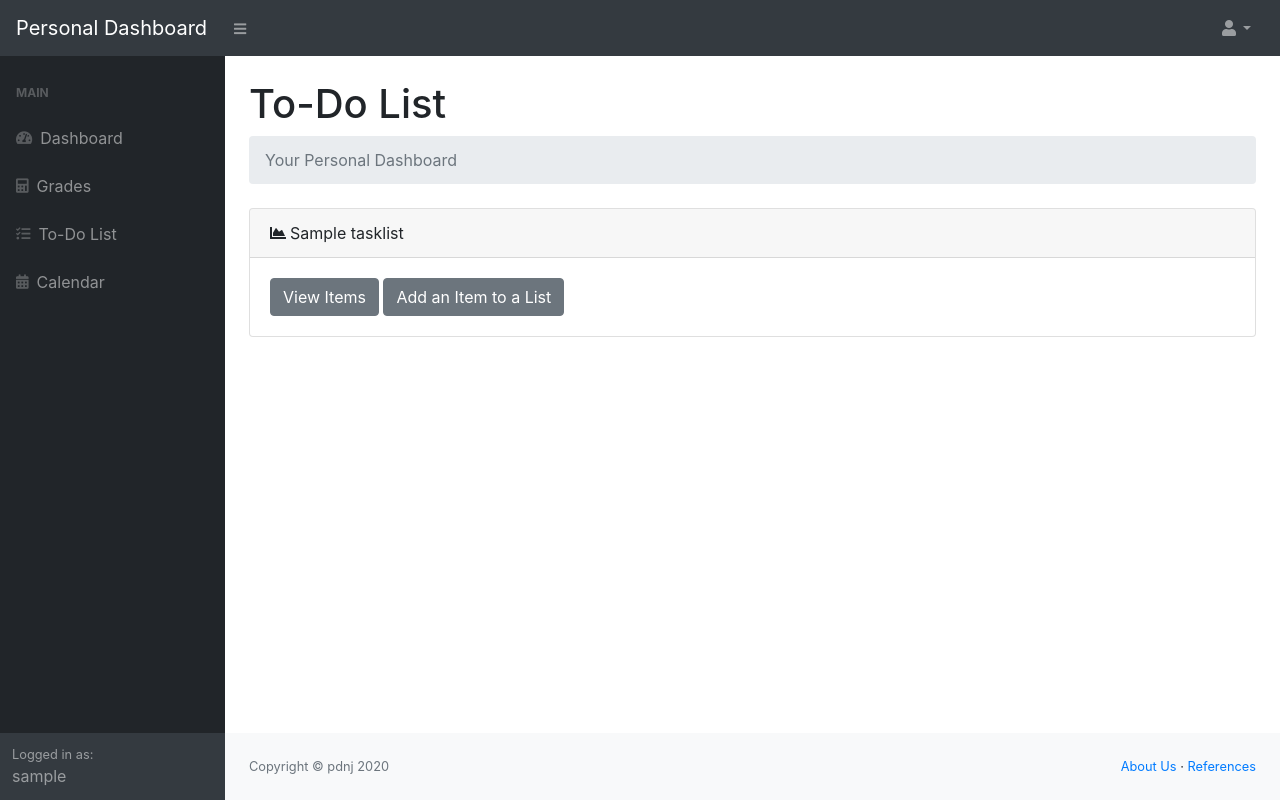
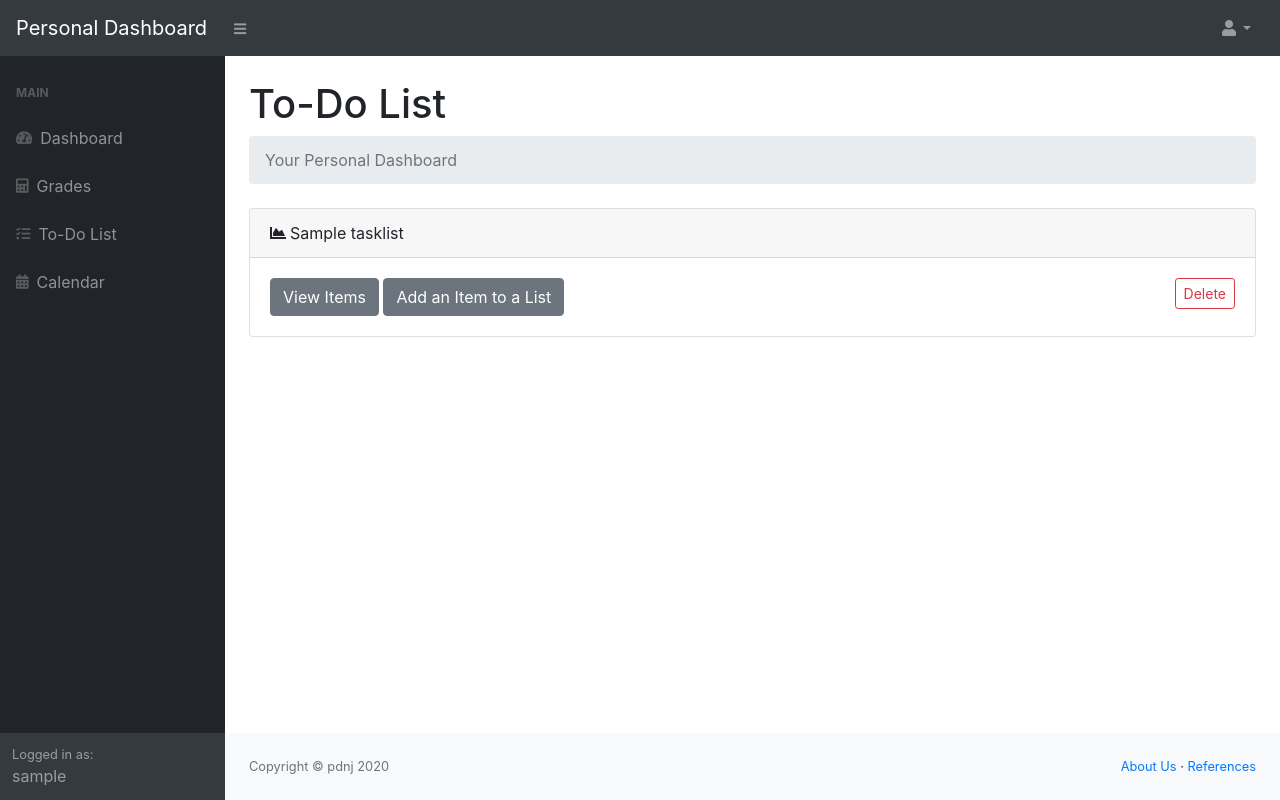
Before and after one commit to jwtufano/personal-dashboard, a Django app: page /dashboard/view_lists/ in a window 1280 px wide. Run offline with Django 3.2, Linux system fonts and the light colour scheme; a user stored in the database is signed in; tables that the repository leaves empty hold one stand-in row (values such as "Sample post"); parts of the project's set-up code (start-up, migrations or seed data) failed here and were passed over; some libraries are stand-ins or nearby versions.

Commit message:
Delete listo

```diff
--- a/app/urls.py
+++ b/app/urls.py
@@ -23,6 +23,6 @@ urlpatterns = [
     path("uncomplete/<int:task_id>/", views.uncomplete, name="uncomplete"),
     path("delete_item/<int:task_id>/", views.delete_item, name="delete_item"),
     path("delete_completed_item/<int:task_id>/", views.delete_completed_item, name="delete_completed_item"),
-    path("delete_list/", views.delete_list, name="delete_list"),
     path("delete_city/<int:city_id>/", views.delete_city, name="delete_city"),
+    path("delete_list/<int:task_list_id>/", views.delete_list, name="delete_list"),
 ]
--- a/app/views.py
+++ b/app/views.py
@@ -78,14 +78,12 @@ def update_list(request, ):
     return render(request, "create_list_form.html", {"form": form})
 
 
-def delete_list(request):
-    if request.method == "POST":
-        if 'delete' in request.POST:
-            item = TaskList.objects.get_object_or_404(task_list_name=request.POST.get("task_list_name"))
-            if item:
-                item.delete()
-                return HttpResponseRedirect(reverse("dashboard:todo"))
-    return HttpResponseRedirect(reverse("dashboard:dashboard"))
+def delete_list(request, task_list_id):
+    prof = Profile.objects.get(user=request.user)
+    task_lists = TaskList.objects.filter(task_user=prof)
+    task_list = task_lists.get(id=task_list_id)
+    task_list.delete()
+    return HttpResponseRedirect(reverse("dashboard:view_lists"))
 
 
 def list_lists(request):
--- a/templates/list-lists.html
+++ b/templates/list-lists.html
@@ -16,6 +16,7 @@
             <div class="card-body">
                 <a class="btn btn-secondary" href="{% url 'dashboard:view_items'%}">View Items</a>
                 <a class="btn btn-secondary" href="{% url 'dashboard:create_item'%}">Add an Item to a List</a>
+                <a href="{% url 'dashboard:delete_list' list.id %}"><input type="submit" class="btn btn-outline-danger btn-sm right" value="Delete" style="margin-left: 15px; margin-bottom: 5px;"/></a>
             </div>
         </div>
     {% endfor %}
```
Also changed, not shown: models/migrations/0010_auto_20200427_0954.py (added).
